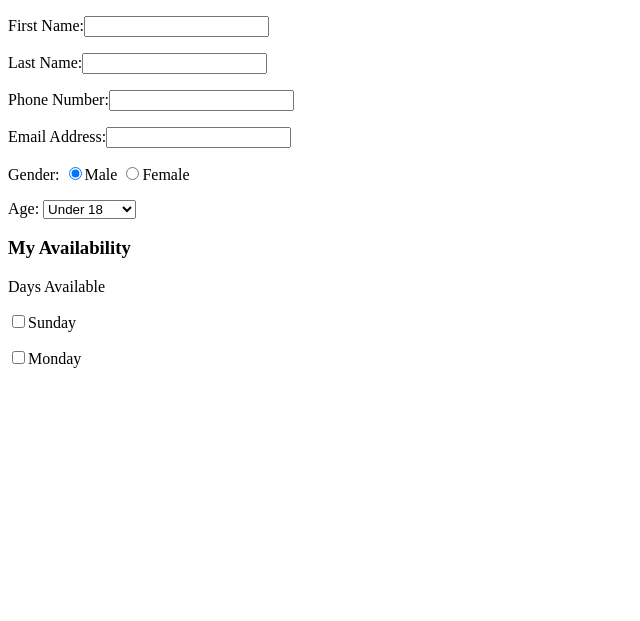
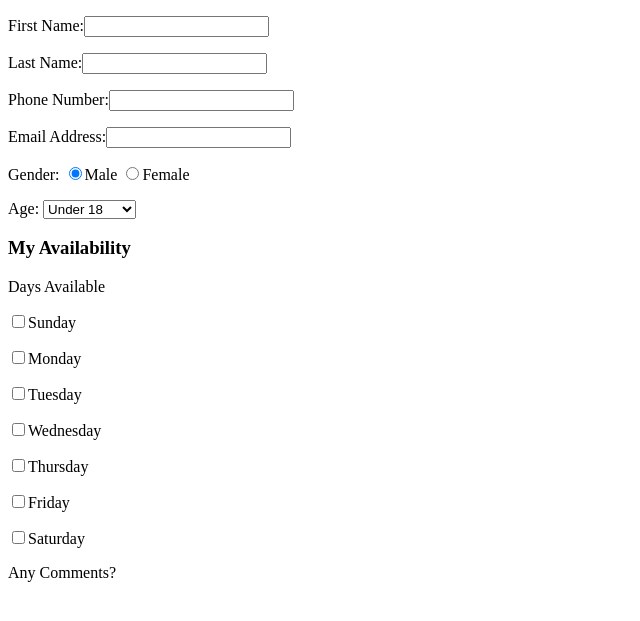
Before and after one commit to UriHuffer14/ITMD361_Lab4, a plain HTML site: page index.html in a window 1280 px wide. Shown: the part 105-726 px from the top of the page, without its empty margins (0-640 px from the left). Drawn offline with Linux system fonts and the light colour scheme.

Commit message:
checkboxes completed

```diff
--- a/index.html
+++ b/index.html
@@ -32,6 +32,13 @@
 	<p>Days Available</p>
 	<label><input type="checkbox" name="available_field[]" value="Sunday">Sunday</label><p></p>
 	<label><input type="checkbox" name="available_field[]" value="Monday">Monday</label><p></p>
+	<label><input type="checkbox" name="available_field[]" value="Tuesday">Tuesday</label><p></p>
+	<label><input type="checkbox" name="available_field[]" value="Wednesday">Wednesday</label><p></p>
+	<label><input type="checkbox" name="available_field[]" value="Thursday">Thursday</label><p></p>
+	<label><input type="checkbox" name="available_field[]" value="Friday">Friday</label><p></p>
+	<label><input type="checkbox" name="available_field[]" value="Saturday">Saturday</label><p></p>
+
+	<p>Any Comments?</p>
   </form>
 </body>
 
```
